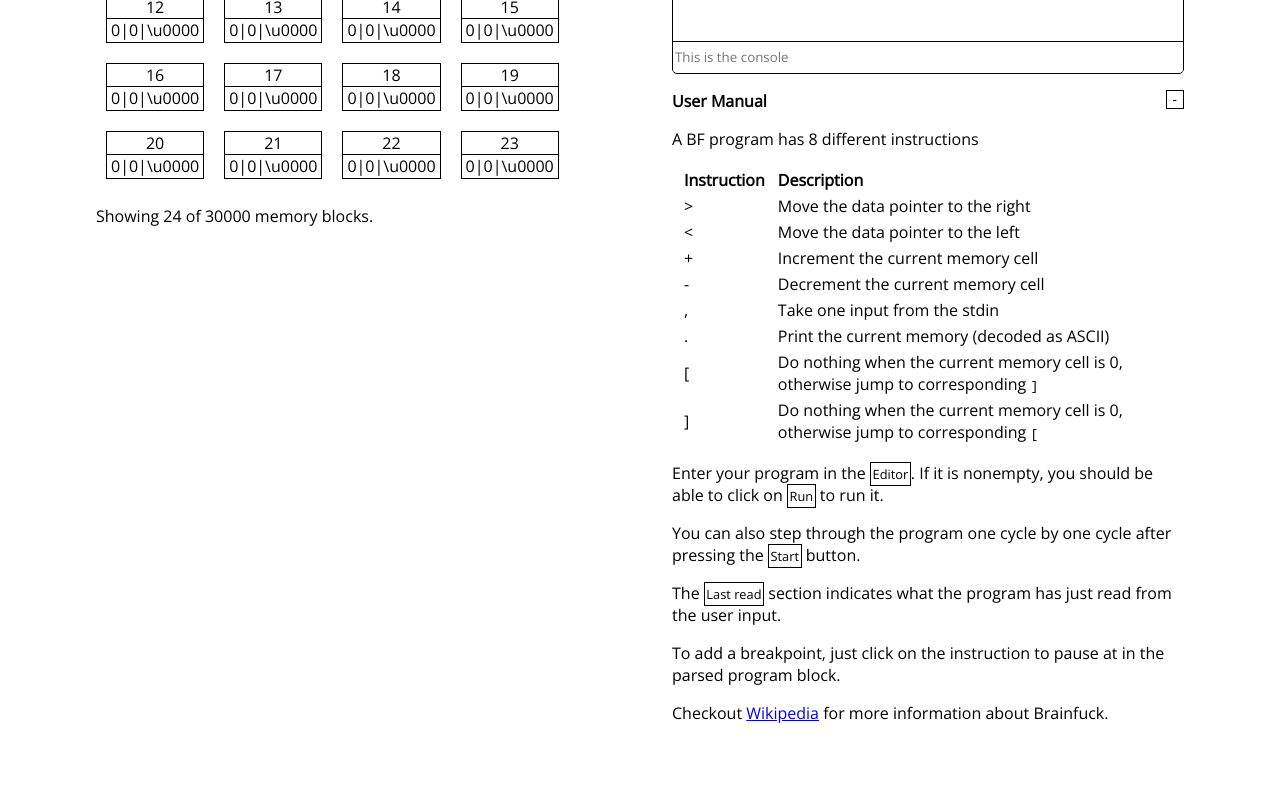
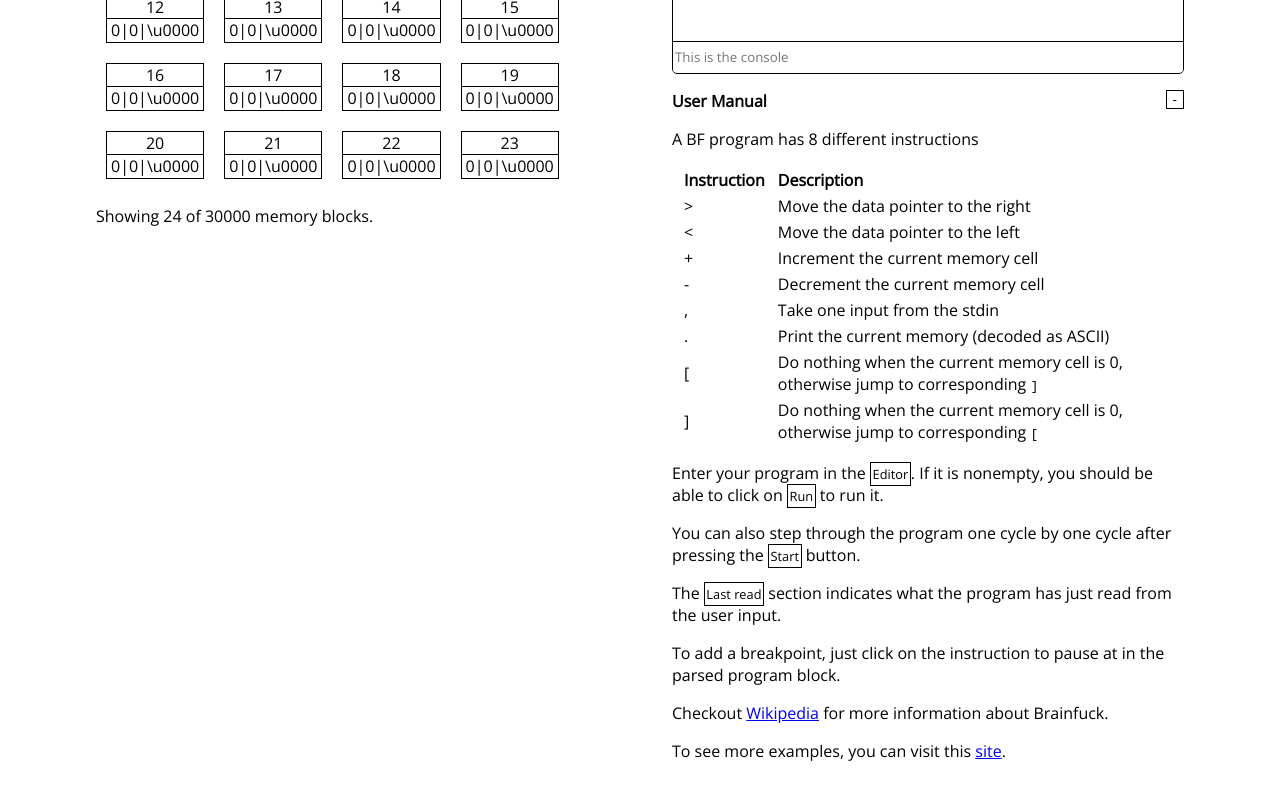
Before and after one commit to PIG208/react-brainfucked, a React (Create React App) app: page / in a window 1280 px wide. Shown: the part 676-1476 px from the top of the page. Before the commit the page ends 1440 px from the top, so only its background shows below. Built offline with nearby package versions, Linux system fonts and the light colour scheme.

Commit message:
Add more links

```diff
--- a/src/components/UserManual.tsx
+++ b/src/components/UserManual.tsx
@@ -69,8 +69,11 @@ const UserManual = () => {
         To add a breakpoint, just click on the instruction to pause at in the parsed program block.
       </p>
       <p>
-        Checkout <a href="https://en.wikipedia.org/wiki/Brainfuck">Wikipedia</a> for more
+        Checkout <a href="https://en.wikipedia.org/wiki/Brainfuck" target="_blank" rel="noreferrer">Wikipedia</a> for more
         information about Brainfuck.
+      </p>
+      <p>
+        To see more examples, you can visit this <a href="http://brainfuck.org/" target="_blank" rel="noreferrer">site</a>.
       </p>
     </div>
   );
```
